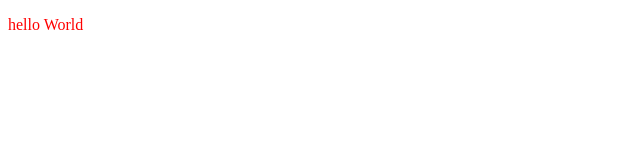
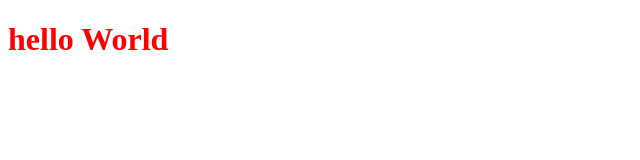
Before and after one commit to xabatoryus/xabator, a plain HTML site: page index.html in a window 1280 px wide. Shown: the whole page, without its empty margins (0-640 px from the left). Drawn offline with Linux system fonts and the light colour scheme.

Commit message:
Update index.html

```diff
--- a/index.html
+++ b/index.html
@@ -8,6 +8,6 @@
   </head>
 
   <body>
-    <p>hello World</p>
+   <h1>hello World</h1>
   </body>
 </html>
```
